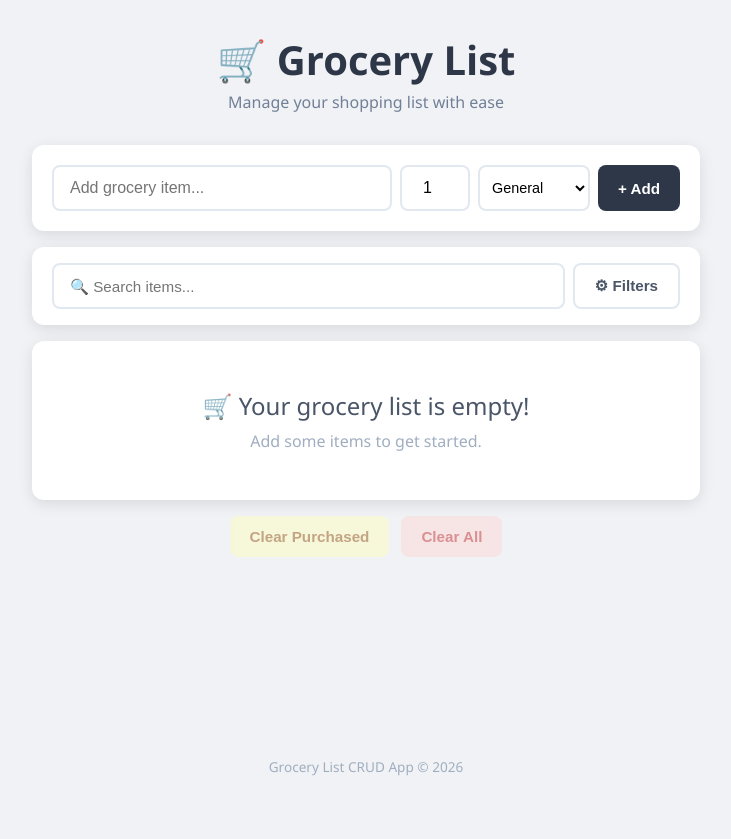
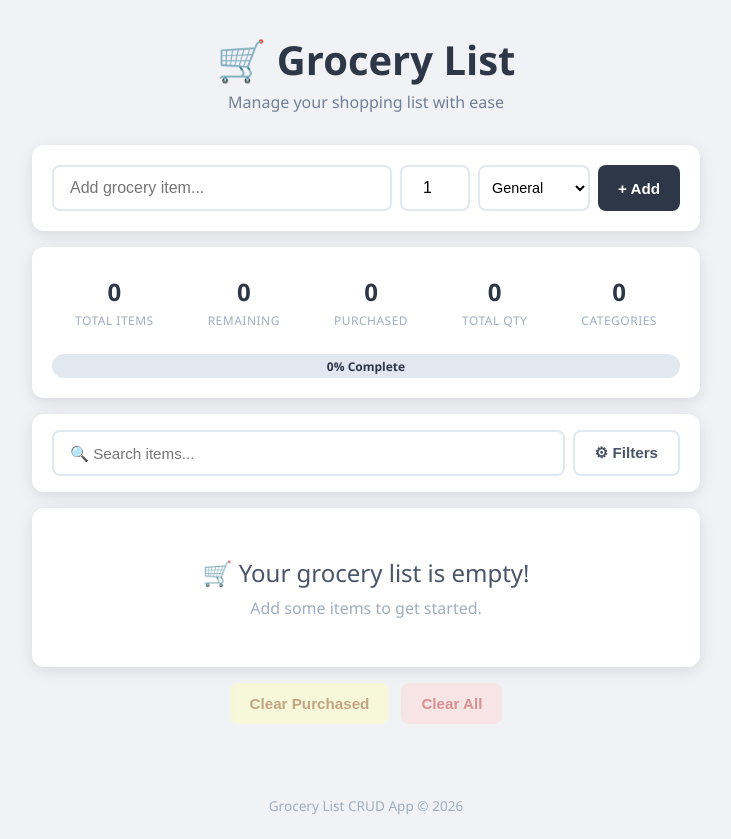
Before and after one commit to LuvaDongol/CRUD_REACT, a React (Create React App) app: page / in a window 1280 px wide. Shown: the whole page, without its empty margins (274-1005 px from the left). Before the commit the page ends 800 px from the top, so only its background shows below. Built offline with nearby package versions, Linux system fonts and the light colour scheme.

Commit message:
Add Summary component with stats and progress bar

```diff
--- a/src/App.css
+++ b/src/App.css
@@ -482,3 +482,64 @@ body {
 .btn-clear-all:hover:not(:disabled) {
   background: #feb2b2;
 }
+
+/* ===== Summary ===== */
+.summary {
+  background: white;
+  border-radius: 12px;
+  padding: 1.25rem;
+  box-shadow: 0 4px 15px rgba(0, 0, 0, 0.1);
+  margin-bottom: 1rem;
+}
+
+.summary-stats {
+  display: flex;
+  justify-content: space-around;
+  flex-wrap: wrap;
+  gap: 0.5rem;
+  margin-bottom: 1rem;
+}
+
+.stat {
+  text-align: center;
+  padding: 0.5rem;
+}
+
+.stat-number {
+  display: block;
+  font-size: 1.5rem;
+  font-weight: 700;
+  color: #2d3748;
+}
+
+.stat-label {
+  font-size: 0.75rem;
+  color: #a0aec0;
+  text-transform: uppercase;
+  letter-spacing: 0.5px;
+}
+
+.progress-bar {
+  position: relative;
+  height: 24px;
+  background: #e2e8f0;
+  border-radius: 12px;
+  overflow: hidden;
+}
+
+.progress-fill {
+  height: 100%;
+  background: #48bb78;
+  border-radius: 12px;
+  transition: width 0.4s ease;
+}
+
+.progress-text {
+  position: absolute;
+  top: 50%;
+  left: 50%;
+  transform: translate(-50%, -50%);
+  font-size: 0.75rem;
+  font-weight: 700;
+  color: #2d3748;
+}
--- a/src/App.js
+++ b/src/App.js
@@ -5,6 +5,7 @@ import AddGroceryForm from "./components/AddGroceryForm";
 import SearchBar from "./components/SearchBar";
 import GroceryList from "./components/GroceryList";
 import ActionButtons from "./components/ActionButtons";
+import Summary from "./components/Summary";
 
 // Load items from localStorage
 const loadFromStorage = () => {
@@ -130,6 +131,7 @@ function App() {
       <Header />
       <div className="container">
         <AddGroceryForm onAdd={addItem} />
+        <Summary items={items} />
         <SearchBar
           searchTerm={searchTerm}
           onSearchChange={setSearchTerm}
--- /dev/null
+++ b/src/components/Summary.js
@@ -0,0 +1,54 @@
+import React from "react";
+
+/**
+ * Summary - Displays grocery list statistics and a progress bar
+ * Shows total items, remaining, purchased, total quantity, and categories
+ */
+const Summary = ({ items }) => {
+  const totalItems = items.length;
+  const purchasedItems = items.filter((item) => item.purchased).length;
+  const remainingItems = totalItems - purchasedItems;
+  const totalQuantity = items.reduce((sum, item) => sum + item.quantity, 0);
+
+  const categories = [...new Set(items.map((item) => item.category))];
+  const categoryCount = categories.length;
+
+  const progressPercent =
+    totalItems > 0 ? Math.round((purchasedItems / totalItems) * 100) : 0;
+
+  return (
+    <div className="summary">
+      <div className="summary-stats">
+        <div className="stat">
+          <span className="stat-number">{totalItems}</span>
+          <span className="stat-label">Total Items</span>
+        </div>
+        <div className="stat">
+          <span className="stat-number">{remainingItems}</span>
+          <span className="stat-label">Remaining</span>
+        </div>
+        <div className="stat">
+          <span className="stat-number">{purchasedItems}</span>
+          <span className="stat-label">Purchased</span>
+        </div>
+        <div className="stat">
+          <span className="stat-number">{totalQuantity}</span>
+          <span className="stat-label">Total Qty</span>
+        </div>
+        <div className="stat">
+          <span className="stat-number">{categoryCount}</span>
+          <span className="stat-label">Categories</span>
+        </div>
+      </div>
+      <div className="progress-bar">
+        <div
+          className="progress-fill"
+          style={{ width: `${progressPercent}%` }}
+        ></div>
+        <span className="progress-text">{progressPercent}% Complete</span>
+      </div>
+    </div>
+  );
+};
+
+export default Summary;
```
